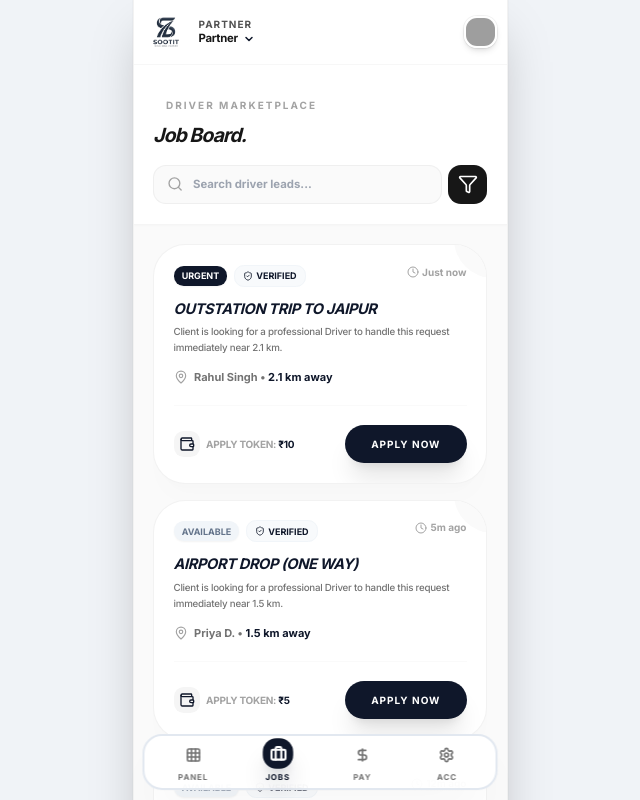
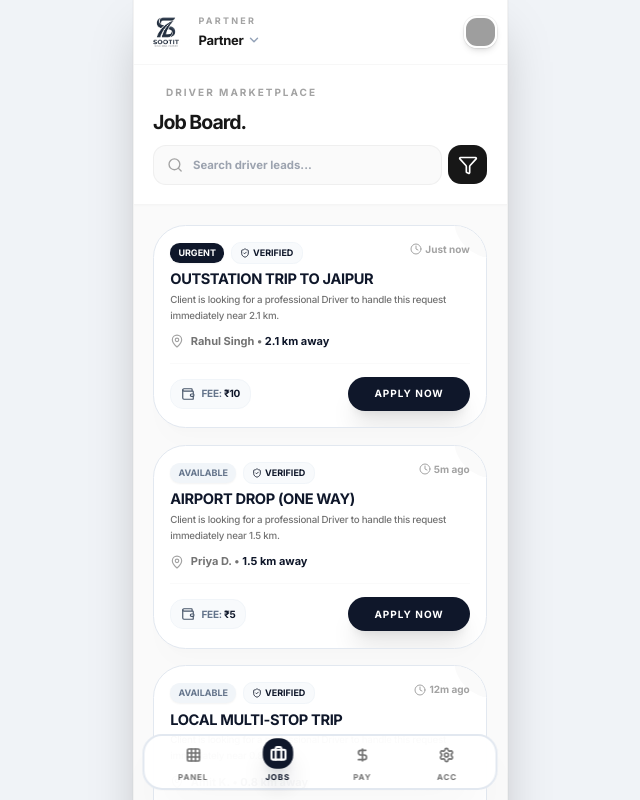
Before and after one commit to Sakshii1531/Sootit, a React (Vite) app in the folder Frontend/: page /vendor/jobs in a window 1280 px wide. Shown: the top 800 px of the page, without its empty margins (320-960 px from the left). Built offline with nearby package versions, Linux system fonts and the light colour scheme; grey boxes are pictures that could not be loaded.

Commit message:
ui enhanced in partner

```diff
--- a/Frontend/src/modules/user/components/Hero.jsx
+++ b/Frontend/src/modules/user/components/Hero.jsx
@@ -54,10 +54,10 @@ const AppHero = ({ user }) => {
                     <h3 className="text-[10px] font-black uppercase text-slate-600 tracking-[0.2em] mb-4 pl-1">Prime Services</h3>
                     <div className="flex overflow-x-auto gap-4 pb-2 hide-scrollbar">
                         {[
-                            { icon: Car, label: "Drivers", clr: "bg-slate-900 text-white" },
+                            { icon: Car, label: "Drivers", clr: "bg-slate-50 text-slate-600 transition-all duration-300 group-hover:bg-slate-900 group-hover:text-white" },
                             { icon: Wrench, label: "Mechanics", clr: "bg-slate-100 text-slate-800" },
                             { icon: Truck, label: "Towing", clr: "bg-slate-50 text-slate-400 border border-slate-100" },
-                            { icon: FileText, label: "RTO Help", clr: "bg-neutral-800 text-white" },
+                            { icon: FileText, label: "RTO Help", clr: "bg-slate-50 text-slate-600 transition-all duration-300 group-hover:bg-slate-900 group-hover:text-white" },
                             { icon: Briefcase, label: "Legal", clr: "bg-slate-900 text-white shadow-xl shadow-slate-900/10" },
                         ].map((item, idx) => (
                             <motion.div
--- a/Frontend/src/modules/vendor/pages/VendorJobs.jsx
+++ b/Frontend/src/modules/vendor/pages/VendorJobs.jsx
@@ -42,12 +42,12 @@ const VendorJobs = () => {
         )}
       </AnimatePresence>
 
-      <div className="bg-white px-6 pt-10 pb-6 border-b border-neutral-100 sticky top-0 z-10 shadow-sm shadow-black/[0.02]">
+      <div className="bg-white px-6 pt-6 pb-6 border-b border-neutral-100 sticky top-0 z-10 shadow-sm shadow-black/[0.02]">
          <div className="flex items-center gap-2 mb-3">
            <div className={`h-2 w-2 rounded-full ${config.bg.replace('bg-', 'bg-').split('-')[0]}-600 animate-pulse`} />
            <span className="text-[10px] font-black uppercase text-neutral-400 tracking-[0.2em]">{config.label} Marketplace</span>
          </div>
-         <h1 className="text-2xl font-black italic mb-5 text-neutral-900 tracking-tighter">Job Board.</h1>
+         <h1 className="text-2xl font-black mb-3 text-neutral-900 tracking-tighter">Job Board.</h1>
          <div className="flex gap-2">
             <div className="flex-1 bg-neutral-50 border border-neutral-200/50 rounded-2xl px-4 py-3 flex items-center gap-3">
                <Search size={18} className="text-neutral-400" />
@@ -67,11 +67,11 @@ const VendorJobs = () => {
             viewport={{ once: true }}
             transition={{ delay: i * 0.1 }}
             key={job.id}
-            className="bg-white border border-black/5 rounded-[2.5rem] p-6 shadow-xl shadow-black/[0.01] hover:shadow-black/[0.03] transition-shadow relative overflow-hidden group"
+            className="bg-white border border-slate-200 rounded-[2.5rem] p-5 shadow-xl shadow-black/[0.01] hover:shadow-black/[0.03] hover:border-slate-300 transition-all relative overflow-hidden group"
           >
              <div className="absolute top-0 right-0 h-20 w-20 bg-neutral-50 rounded-bl-[3rem] -mr-10 -mt-10" />
 
-             <div className="flex justify-between items-start mb-4 relative z-10">
+             <div className="flex justify-between items-start mb-2 relative z-10">
                  <div className="flex items-center gap-2">
                   <span className={`text-[9px] font-black uppercase px-2.5 py-1 rounded-xl shadow-sm ${i === 0 ? 'bg-slate-900 text-white' : 'bg-slate-100 text-slate-500'}`}>
                     {i === 0 ? 'Urgent' : 'Available'}
@@ -84,24 +84,22 @@ const VendorJobs = () => {
              </div>
 
              <div className="relative z-10">
-               <h3 className="text-lg font-black tracking-tight leading-tight mb-2 group-hover:text-slate-900 transition-colors uppercase italic">{job.task}</h3>
-               <p className="text-xs font-medium text-neutral-500 mb-4 leading-relaxed tracking-tight">Client is looking for a professional {config.label} to handle this request immediately near {job.distance === 'Remote' || job.distance === 'Online' ? 'your zone' : job.distance}.</p>
+               <h3 className="text-lg font-black tracking-tight leading-tight mb-1 group-hover:text-slate-900 transition-colors uppercase">{job.task}</h3>
+               <p className="text-xs font-medium text-neutral-500 mb-3 leading-relaxed tracking-tight">Client is looking for a professional {config.label} to handle this request immediately near {job.distance === 'Remote' || job.distance === 'Online' ? 'your zone' : job.distance}.</p>
 
-               <div className="flex items-center gap-2 text-neutral-500 mb-6 pb-6 border-b border-neutral-50">
+               <div className="flex items-center gap-2 text-neutral-500 mb-4 pb-4 border-b border-neutral-50">
                   <MapPin size={14} className="text-neutral-400" />
                   <span className="text-[11px] font-bold">{job.name} • <span className="text-slate-900 font-black">{job.distance} away</span></span>
                </div>
 
                <div className="flex items-center justify-between">
-                  <div className="flex items-center gap-2">
-                     <div className="h-8 w-8 bg-neutral-100 rounded-xl flex items-center justify-center">
-                        <Wallet size={16} className="text-slate-900" />
-                     </div>
-                     <span className="text-[10px] font-black uppercase text-neutral-400 tracking-tight">Apply Token: <span className="text-slate-900">₹{job.fee}</span></span>
+                  <div className="flex items-center gap-2 bg-slate-50 px-3 py-2 rounded-2xl border border-slate-100">
+                     <Wallet size={14} className="text-slate-600" />
+                     <span className="text-[10px] font-bold uppercase text-slate-500 tracking-tight">Fee: <span className="text-slate-900 font-black">₹{job.fee}</span></span>
                   </div>
                   <button
                     onClick={() => handleApply(job.id)}
-                    className="bg-slate-900 text-white px-8 py-3.5 rounded-[1.5rem] text-[10px] font-black uppercase tracking-widest active:scale-95 transition-all shadow-xl shadow-black/10"
+                    className="bg-slate-900 text-white px-8 py-3 rounded-[1.5rem] text-[10px] font-black uppercase tracking-widest active:scale-95 transition-all shadow-xl shadow-black/10"
                   >
                      {success === job.id ? 'Applied!' : 'Apply Now'}
                   </button>
--- a/Frontend/src/modules/vendor/pages/VendorKYC.jsx
+++ b/Frontend/src/modules/vendor/pages/VendorKYC.jsx
@@ -18,7 +18,7 @@ const VendorKYC = () => {
         <Link to="/vendor/settings" className="h-10 w-10 bg-neutral-50 rounded-xl flex items-center justify-center border border-neutral-100 active:scale-90 transition-transform">
           <ArrowLeft size={20} />
         </Link>
-        <h1 className="text-xl font-black italic tracking-tighter">Identity & Trust.</h1>
+        <h1 className="text-xl font-black tracking-tighter">Identity & Trust.</h1>
       </div>
 
       <div className="px-6 py-8">
@@ -31,7 +31,7 @@ const VendorKYC = () => {
                  </div>
                  <div>
                     <span className="text-[10px] font-black uppercase text-white/40 tracking-[0.2em] mb-0.5 block">Verification Score</span>
-                    <h2 className="text-2xl font-black tracking-tight italic">Trust: 85%</h2>
+                    <h2 className="text-2xl font-black tracking-tight">Trust: 85%</h2>
                  </div>
               </div>
               <p className="text-xs font-medium text-white/60 mb-8 leading-relaxed">Complete your <span className="text-white font-black">{config.label}</span> specific documents to unlock premium service leads and instant payouts.</p>
--- a/Frontend/src/modules/vendor/pages/VendorProfile.jsx
+++ b/Frontend/src/modules/vendor/pages/VendorProfile.jsx
@@ -23,9 +23,9 @@ const VendorProfile = () => {
 
   return (
     <div className="bg-neutral-50 min-h-screen pb-24 text-neutral-900 font-inter">
-      <div className="bg-white px-6 py-6 border-b border-neutral-100 flex items-center gap-4 sticky top-0 z-10 shadow-sm shadow-black/[0.01]">
-        <Link to="/vendor/settings" className="h-10 w-10 bg-neutral-50 rounded-xl flex items-center justify-center border border-neutral-100 active:scale-90 transition-transform"><ArrowLeft size={20} /></Link>
-        <h1 className="text-xl font-black italic tracking-tighter">My Profile.</h1>
+      <div className="bg-white px-6 py-3 border-b border-neutral-100 flex items-center gap-4 sticky top-0 z-10 shadow-sm shadow-black/[0.01]">
+        <Link to="/vendor/settings" className="h-9 w-9 bg-neutral-50 rounded-xl flex items-center justify-center border border-neutral-100 active:scale-90 transition-transform"><ArrowLeft size={18} /></Link>
+        <h1 className="text-xl font-black tracking-tighter">My Profile.</h1>
       </div>
 
       <div className="px-6 py-8">
--- a/Frontend/src/modules/vendor/pages/VendorRoles.jsx
+++ b/Frontend/src/modules/vendor/pages/VendorRoles.jsx
@@ -18,7 +18,7 @@ const VendorRoles = () => {
     <div className="bg-neutral-50 min-h-screen pb-24 text-neutral-900 font-inter">
       <div className="bg-white px-6 py-6 border-b border-neutral-100 flex items-center gap-4 sticky top-0 z-10 shadow-sm shadow-black/[0.01]">
         <Link to="/vendor/settings" className="h-10 w-10 bg-neutral-50 rounded-xl flex items-center justify-center border border-neutral-100 active:scale-90 transition-transform"><ArrowLeft size={20} /></Link>
-        <h1 className="text-xl font-black italic tracking-tighter">Service Roles.</h1>
+        <h1 className="text-xl font-black tracking-tighter">Service Roles.</h1>
       </div>
 
       <div className="px-6 py-8">
@@ -58,7 +58,7 @@ const VendorRoles = () => {
                     <div className={`h-12 w-12 rounded-2xl flex items-center justify-center ${role.bg} ${role.color} shadow-inner`}>
                        <role.icon size={22} strokeWidth={2.5} />
                     </div>
-                    <h4 className="text-sm font-black tracking-tight leading-none uppercase italic">{role.title}</h4>
+                    <h4 className="text-sm font-black tracking-tight leading-none uppercase">{role.title}</h4>
                  </div>
                  <button className="bg-slate-50 text-slate-900 border border-slate-100 px-6 py-2.5 rounded-xl text-[9px] font-black uppercase tracking-widest active:scale-95 transition-all">
                     Activate
--- a/Frontend/src/shared/components/Header.jsx
+++ b/Frontend/src/shared/components/Header.jsx
@@ -42,12 +42,12 @@ const AppHeader = () => {
           <img src={logo} alt="Sootit" className="w-full h-full object-contain" />
         </div>
         <div className="flex flex-col">
-          <span className="text-[10px] font-black text-neutral-600 leading-none mb-1 uppercase tracking-widest">{isAdmin ? 'System' : isVendor ? 'Partner' : 'Service'}</span>
-          <div className="flex items-center gap-1.5 cursor-pointer">
-            <span className="text-sm font-black text-neutral-900 leading-none tracking-tight">
+          <span className="text-[9px] font-bold text-neutral-400 uppercase tracking-[0.25em] mb-1">{isAdmin ? 'System' : isVendor ? 'Partner' : 'Service'}</span>
+          <div className="flex items-center gap-1 cursor-pointer">
+            <span className="text-base font-black text-neutral-900 tracking-tight">
               {isAdmin ? 'DeepMind' : data?.profile?.name || (isVendor ? 'Partner' : 'Service')}
             </span>
-            <ChevronDown size={12} className="text-slate-900" strokeWidth={3} />
+            <ChevronDown size={14} className="text-slate-400" strokeWidth={2.5} />
           </div>
         </div>
       </div>
```
Also changed, not shown: Frontend/src/modules/vendor/pages/VendorEarnings.jsx (+9 -9 lines), Frontend/src/modules/vendor/pages/VendorHome.jsx (+23 -15 lines), Frontend/src/modules/vendor/pages/VendorSettings.jsx (+8 -8 lines).
